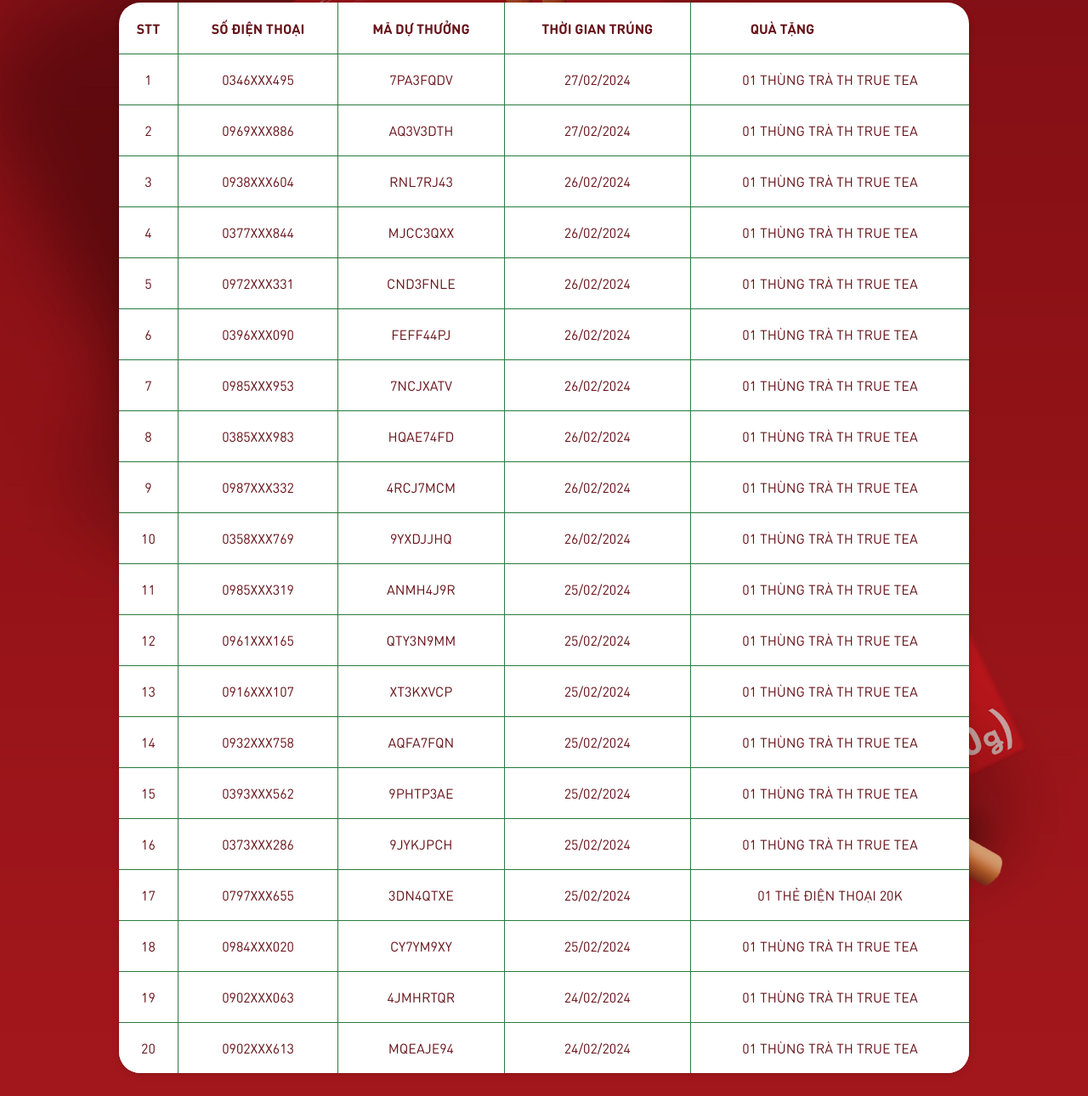
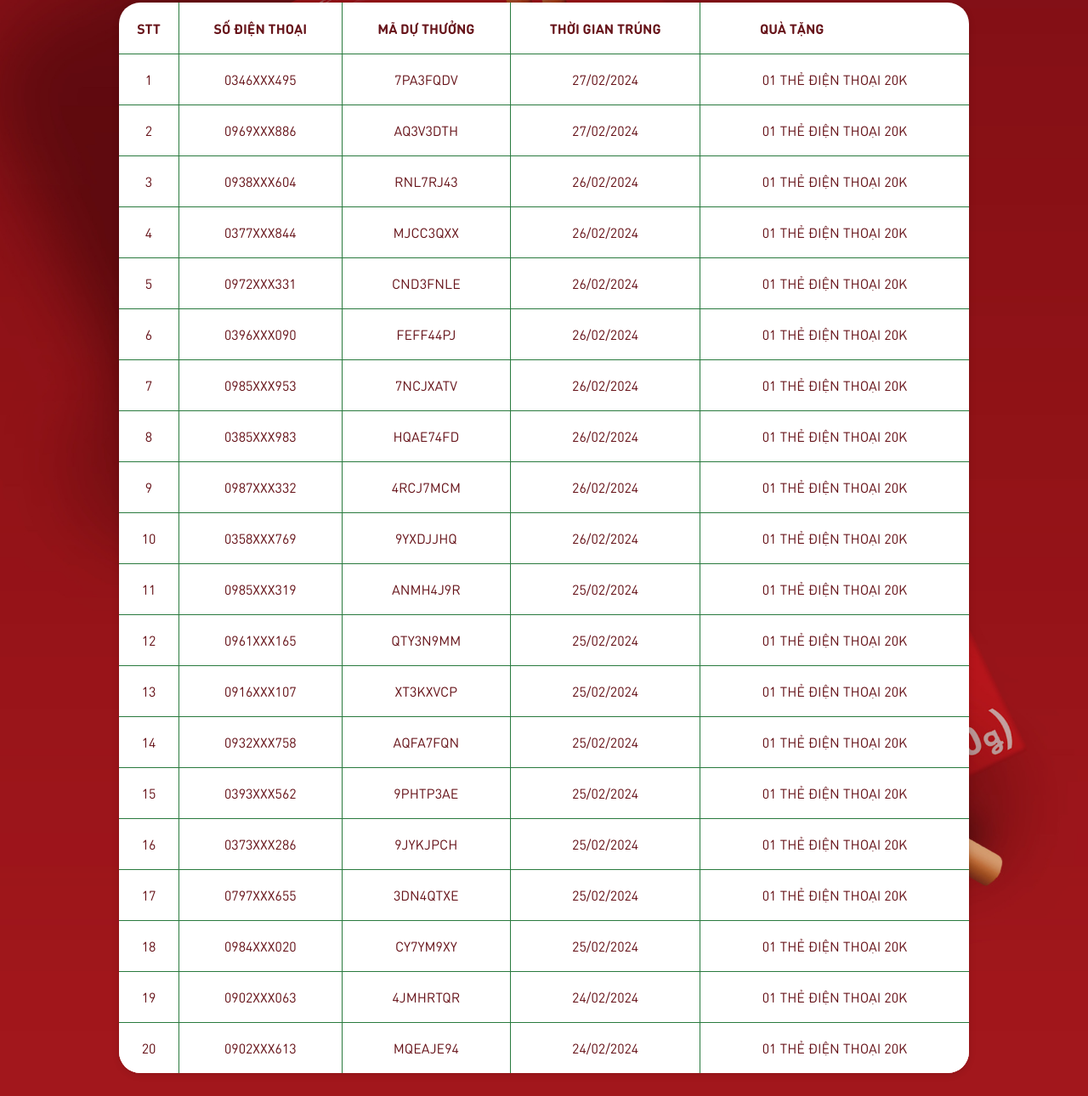
Before and after one commit to vietgs03/test-glico, a plain HTML site: page index.html in a window 1280 px wide. Shown: the part 620-1910 px from the top of the page at 85% size. Drawn offline with nearby package versions, Linux system fonts and the light colour scheme.

Commit message:
commit
commit

```diff
--- a/index.html
+++ b/index.html
@@ -87,7 +87,7 @@
                                         </td>
                                         <td class="text-center">7PA3FQDV</td>
                                         <td class="text-center">27/02/2024</td>
-                                        <td class="text-center">01 THÙNG TRÀ TH TRUE TEA</td>
+                                        <td class="text-center">01 THẺ ĐIỆN THOẠI 20K</td>
                                     </tr>
                                     <tr>
                                         <td>
@@ -98,7 +98,7 @@
                                         </td>
                                         <td class="text-center">Aq3v3dth</td>
                                         <td class="text-center">27/02/2024</td>
-                                        <td class="text-center">01 THÙNG TRÀ TH TRUE TEA</td>
+                                        <td class="text-center">01 THẺ ĐIỆN THOẠI 20K</td>
                                     </tr>
                                     <tr>
                                         <td>
@@ -109,7 +109,7 @@
                                         </td>
                                         <td class="text-center">RNL7RJ43</td>
                                         <td class="text-center">26/02/2024</td>
-                                        <td class="text-center">01 THÙNG TRÀ TH TRUE TEA</td>
+                                        <td class="text-center">01 THẺ ĐIỆN THOẠI 20K</td>
                                     </tr>
                                     <tr>
                                         <td>
@@ -120,7 +120,7 @@
                                         </td>
                                         <td class="text-center">MJCC3QXX</td>
                                         <td class="text-center">26/02/2024</td>
-                                        <td class="text-center">01 THÙNG TRÀ TH TRUE TEA</td>
+                                        <td class="text-center">01 THẺ ĐIỆN THOẠI 20K</td>
                                     </tr>
                                     <tr>
                                         <td>
@@ -131,7 +131,7 @@
                                         </td>
                                         <td class="text-center">CND3FNLE</td>
                                         <td class="text-center">26/02/2024</td>
-                                        <td class="text-center">01 THÙNG TRÀ TH TRUE TEA</td>
+                                        <td class="text-center">01 THẺ ĐIỆN THOẠI 20K</td>
                                     </tr>
                                     <tr>
                                         <td>
@@ -142,7 +142,7 @@
                                         </td>
                                         <td class="text-center">Feff44pj</td>
                                         <td class="text-center">26/02/2024</td>
-                                        <td class="text-center">01 THÙNG TRÀ TH TRUE TEA</td>
+                                        <td class="text-center">01 THẺ ĐIỆN THOẠI 20K</td>
                                     </tr>
                                     <tr>
                                         <td>
@@ -153,7 +153,7 @@
                                         </td>
                                         <td class="text-center">7NCJXATV</td>
                                         <td class="text-center">26/02/2024</td>
-                                        <td class="text-center">01 THÙNG TRÀ TH TRUE TEA</td>
+                                        <td class="text-center">01 THẺ ĐIỆN THOẠI 20K</td>
                                     </tr>
                                     <tr>
                                         <td>
@@ -164,7 +164,7 @@
                                         </td>
                                         <td class="text-center">HQAE74FD</td>
                                         <td class="text-center">26/02/2024</td>
-                                        <td class="text-center">01 THÙNG TRÀ TH TRUE TEA</td>
+                                        <td class="text-center">01 THẺ ĐIỆN THOẠI 20K</td>
                                     </tr>
                                     <tr>
                                         <td>
@@ -175,7 +175,7 @@
                                         </td>
                                         <td class="text-center">4RCJ7MCM</td>
                                         <td class="text-center">26/02/2024</td>
-                                        <td class="text-center">01 THÙNG TRÀ TH TRUE TEA</td>
+                                        <td class="text-center">01 THẺ ĐIỆN THOẠI 20K</td>
                                     </tr>
                                     <tr>
                                         <td>
@@ -186,7 +186,7 @@
                                         </td>
                                         <td class="text-center">9yxdjjhq</td>
                                         <td class="text-center">26/02/2024</td>
-                                        <td class="text-center">01 THÙNG TRÀ TH TRUE TEA</td>
+                                        <td class="text-center">01 THẺ ĐIỆN THOẠI 20K</td>
                                     </tr>
                                     <tr>
                                         <td>
@@ -197,7 +197,7 @@
                                         </td>
                                         <td class="text-center">ANMH4J9R</td>
                                         <td class="text-center">25/02/2024</td>
-                                        <td class="text-center">01 THÙNG TRÀ TH TRUE TEA</td>
+                                        <td class="text-center">01 THẺ ĐIỆN THOẠI 20K</td>
                                     </tr>
                                     <tr>
                                         <td>
@@ -208,7 +208,7 @@
                                         </td>
                                         <td class="text-center">QTY3N9MM</td>
                                         <td class="text-center">25/02/2024</td>
-                                        <td class="text-center">01 THÙNG TRÀ TH TRUE TEA</td>
+                                        <td class="text-center">01 THẺ ĐIỆN THOẠI 20K</td>
                                     </tr>
                                     <tr>
                                         <td>
@@ -219,7 +219,7 @@
                                         </td>
                                         <td class="text-center">XT3KXVCP</td>
                                         <td class="text-center">25/02/2024</td>
-                                        <td class="text-center">01 THÙNG TRÀ TH TRUE TEA</td>
+                                        <td class="text-center">01 THẺ ĐIỆN THOẠI 20K</td>
                                     </tr>
                                     <tr>
                                         <td>
@@ -230,7 +230,7 @@
                                         </td>
                                         <td class="text-center">AQFA7FQN</td>
                                         <td class="text-center">25/02/2024</td>
-                                        <td class="text-center">01 THÙNG TRÀ TH TRUE TEA</td>
+                                        <td class="text-center">01 THẺ ĐIỆN THOẠI 20K</td>
                                     </tr>
                                     <tr>
                                         <td>
@@ -241,7 +241,7 @@
                                         </td>
                                         <td class="text-center">9PHTP3AE</td>
                                         <td class="text-center">25/02/2024</td>
-                                        <td class="text-center">01 THÙNG TRÀ TH TRUE TEA</td>
+                                        <td class="text-center">01 THẺ ĐIỆN THOẠI 20K</td>
                                     </tr>
                                     <tr>
                                         <td>
@@ -252,7 +252,7 @@
                                         </td>
                                         <td class="text-center">9jykjpch</td>
                                         <td class="text-center">25/02/2024</td>
-                                        <td class="text-center">01 THÙNG TRÀ TH TRUE TEA</td>
+                                        <td class="text-center">01 THẺ ĐIỆN THOẠI 20K</td>
                                     </tr>
                                     <tr>
                                         <td>
@@ -274,7 +274,7 @@
                                         </td>
                                         <td class="text-center">Cy7ym9xy</td>
                                         <td class="text-center">25/02/2024</td>
-                                        <td class="text-center">01 THÙNG TRÀ TH TRUE TEA</td>
+                                        <td class="text-center">01 THẺ ĐIỆN THOẠI 20K</td>
                                     </tr>
                                     <tr>
                                         <td>
@@ -285,7 +285,7 @@
                                         </td>
                                         <td class="text-center">4JMHRTQR</td>
                                         <td class="text-center">24/02/2024</td>
-                                        <td class="text-center">01 THÙNG TRÀ TH TRUE TEA</td>
+                                        <td class="text-center">01 THẺ ĐIỆN THOẠI 20K</td>
                                     </tr>
                                     <tr>
                                         <td>
@@ -296,7 +296,7 @@
                                         </td>
                                         <td class="text-center">MQEAJE94</td>
                                         <td class="text-center">24/02/2024</td>
-                                        <td class="text-center">01 THÙNG TRÀ TH TRUE TEA</td>
+                                        <td class="text-center">01 THẺ ĐIỆN THOẠI 20K</td>
                                     </tr>
 
                             </tbody>
```
